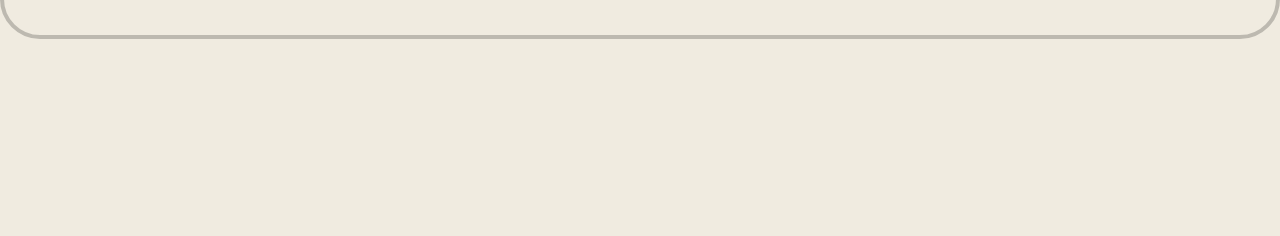
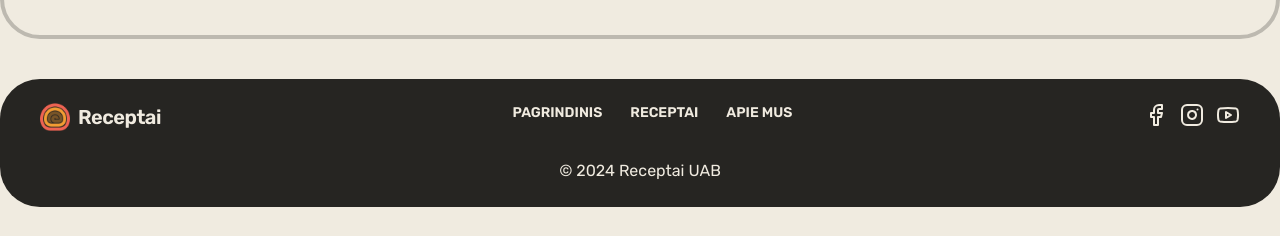
Before and after one commit to parabel1um/Receptai, a Next.js app: page / in a window 1280 px wide. Shown: the part 1417-1653 px from the top of the page. Before the commit the page ends 1488 px from the top, so only its background shows below. Built offline with nearby package versions, Linux system fonts and the light colour scheme; no server answers; the database is empty.

Commit message:
added footer section

```diff
--- a/app/(home)/page.tsx
+++ b/app/(home)/page.tsx
@@ -1,5 +1,7 @@
 import NewestRecipes from "@/components/NewestRecipes";
 import Image from "next/image";
+import Link from "next/link";
+import { FacebookIcon, InstagramIcon, YoutubeIcon } from "lucide-react";
 
 export default function Home() {
   return (
@@ -32,6 +34,43 @@ export default function Home() {
           <NewestRecipes />
         </div>
       </div>
+      <footer className="mt-10 w-full h-32 rounded-[40px] bg-dark px-10 py-6 flex flex-col justify-between items-center text-background">
+        <div className="flex justify-between w-full">
+          <div className="flex gap-2">
+            <Image
+              src={"/favicon.png"}
+              alt="logo"
+              width={30}
+              height={25}
+              decoding="async"
+            />
+            <p className="font-semibold text-xl tracking-tight">Receptai</p>
+          </div>
+          <div className="flex gap-7 text-sm">
+            <Link href="/" className="font-semibold uppercase cursor-pointer">
+              Pagrindinis
+            </Link>
+            <Link
+              href="/recipes"
+              className="font-semibold uppercase cursor-pointer"
+            >
+              Receptai
+            </Link>
+            <Link
+              href="/about-us"
+              className="font-semibold uppercase cursor-pointer"
+            >
+              Apie mus
+            </Link>
+          </div>
+          <div className="flex gap-3">
+            <FacebookIcon className="cursor-pointer" size={24} />
+            <InstagramIcon className="cursor-pointer" size={24} />
+            <YoutubeIcon className="cursor-pointer" size={24} />
+          </div>
+        </div>
+        <p>© 2024 Receptai UAB</p>
+      </footer>
     </section>
   );
 }
```
